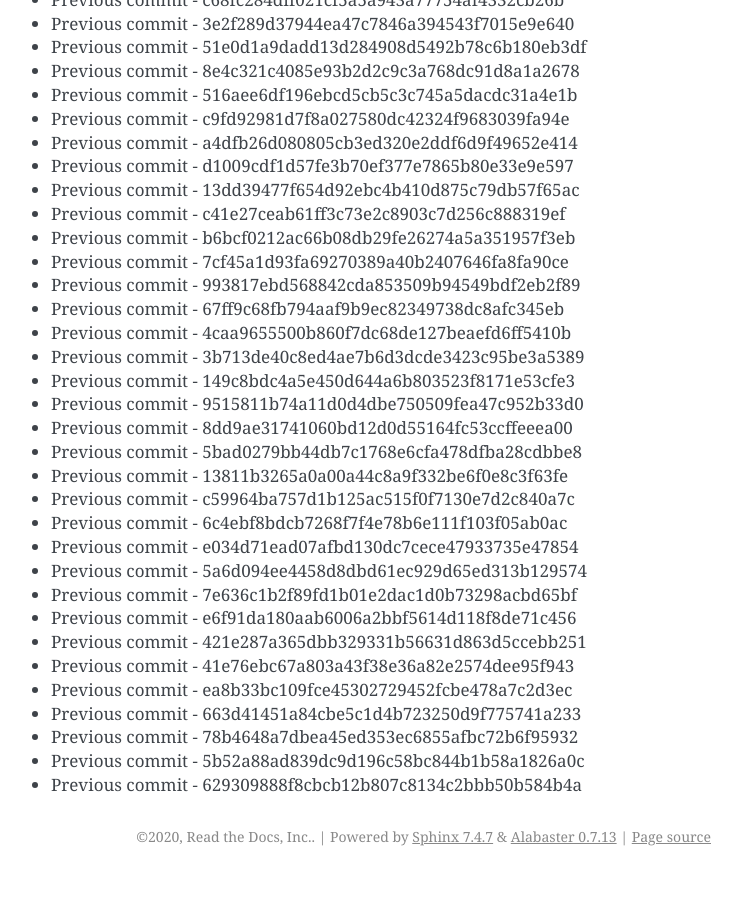
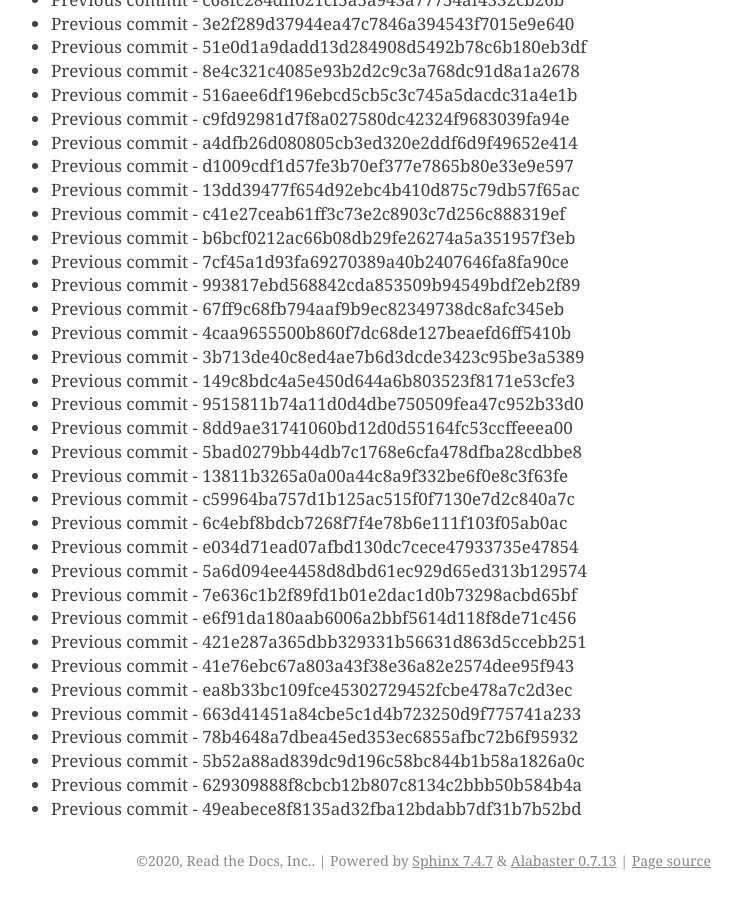
Before and after one commit to readthedocs/rtd-git-stresstest, a Sphinx documentation site: the page built from docs/updates.rst, in a window 1280 px wide and 900 px high, scrolled down 43157 px. Shown: the whole window, without its empty margins (399-1141 px from the left). Built offline with Sphinx 7.4.7, drawn with Linux system fonts in a browser that asks for light colours; before the commit the page ends 44033 px from its top, so only the background shows below that.

Commit message:
Generating commit from previous: 49eabece8f8135ad32fba12bdabb7df31b7b52bd

```diff
--- a/docs/updates.rst
+++ b/docs/updates.rst
@@ -1845,3 +1845,4 @@ It can be tested for any performance characteristics.
 * Previous commit - 78b4648a7dbea45ed353ec6855afbc72b6f95932
 * Previous commit - 5b52a88ad839dc9d196c58bc844b1b58a1826a0c
 * Previous commit - 629309888f8cbcb12b807c8134c2bbb50b584b4a
+* Previous commit - 49eabece8f8135ad32fba12bdabb7df31b7b52bd
```
